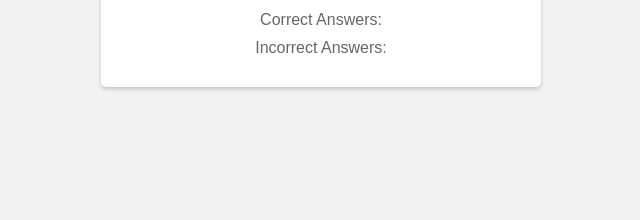
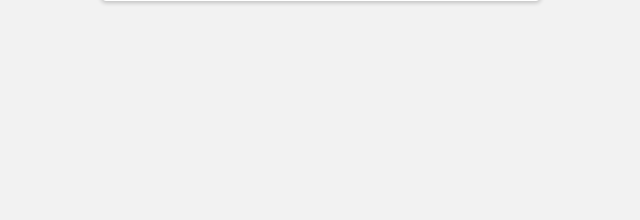
Before and after one commit to AnozieChibuike/Quiz-App, a Flask app: template templates/result.html in a window 1280 px wide. Shown: the part 309-529 px from the top of the page, without its empty margins (319-959 px from the left). Run offline with Flask 3, Linux system fonts and the light colour scheme; the template is opened without the code that fills it, so the values that code supplies are empty.

Commit message:
Update result.html

```diff
--- a/templates/result.html
+++ b/templates/result.html
@@ -71,12 +71,12 @@
     <div class="score">
       Your Score: {{ score }} / {{ total_questions }}
     </div>
-    <div class="score-details">
+  <!--  <div class="score-details">
       <div class="score-label">Correct Answers:</div>
       <div class="score-value">{{ correct_answers }}</div>
       <div class="score-label">Incorrect Answers:</div>
       <div class="score-value">{{ incorrect_answers }}</div>
-    </div>
+    </div> -->
   </div>
 </body>
 </html>
```
